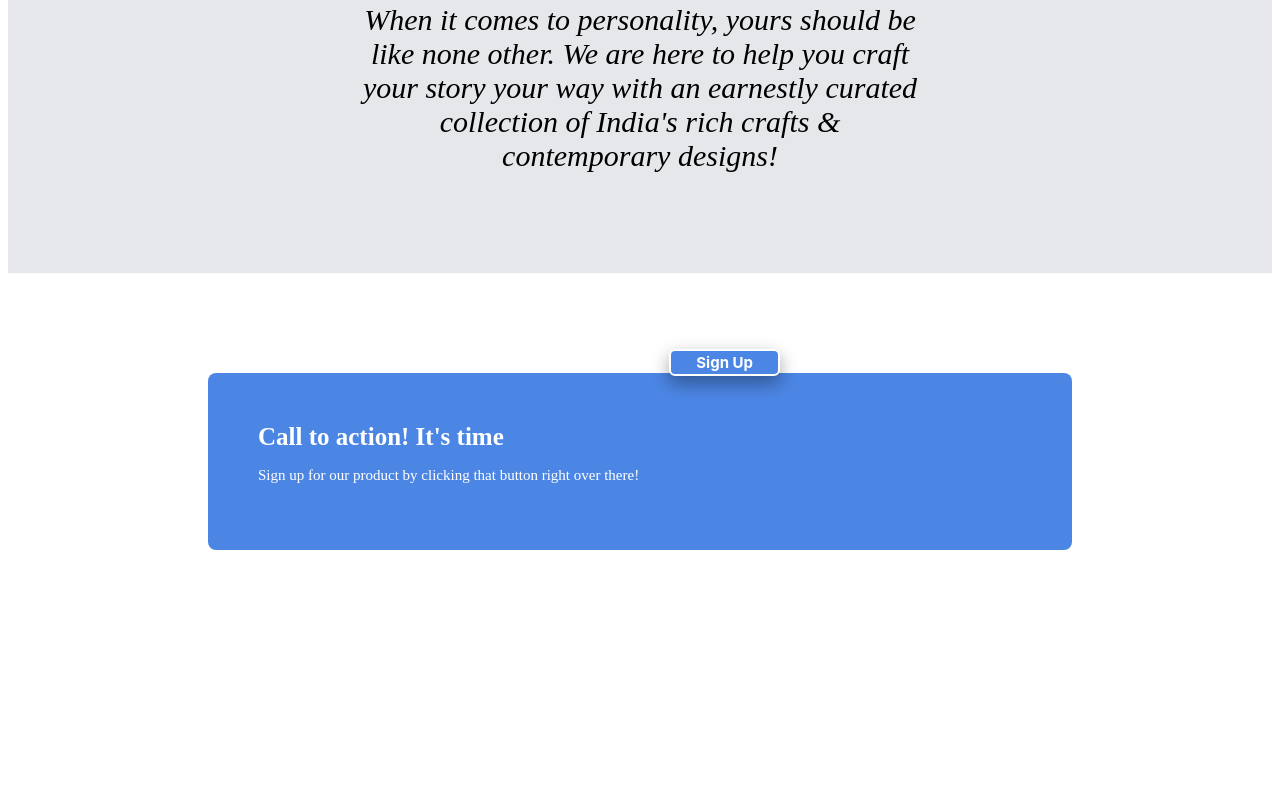
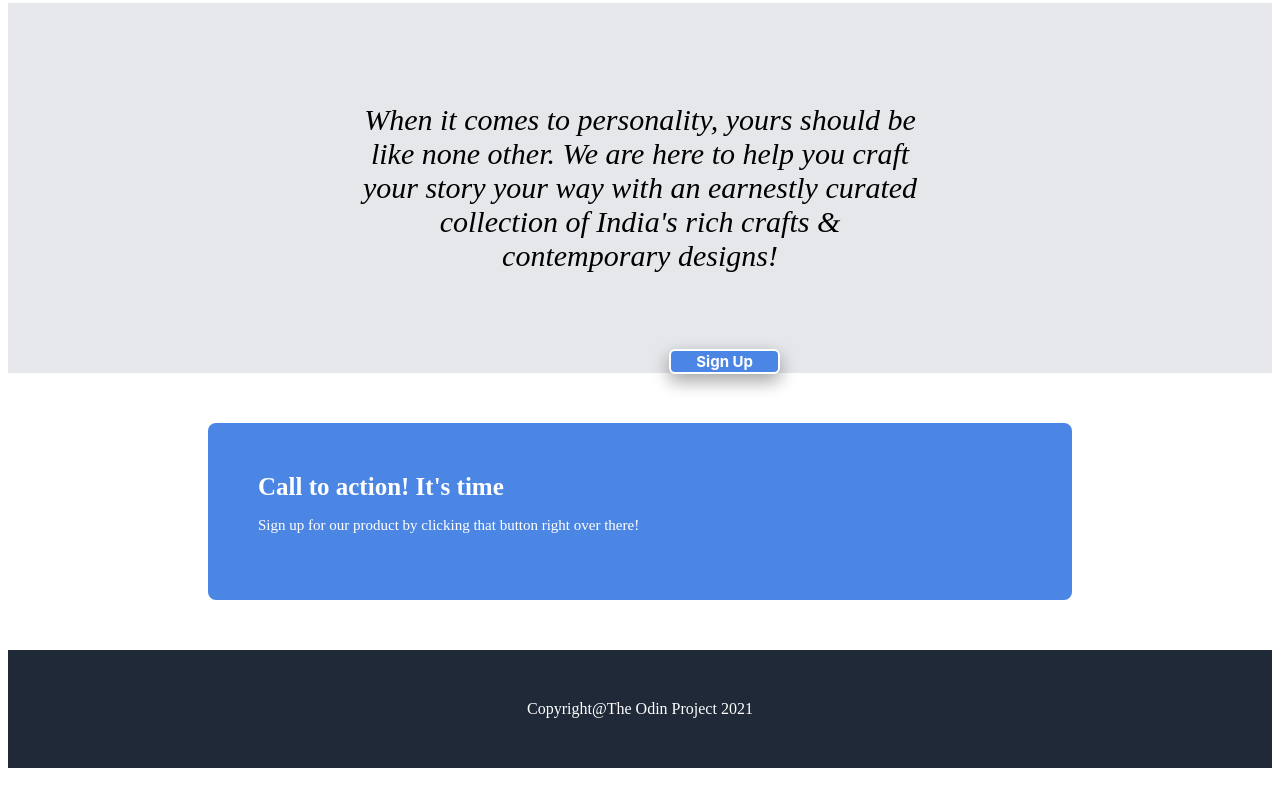
Before and after one commit to gamora12/Landing_page, a plain HTML site: page index.html in a window 1280 px wide. Shown: the part 1106-1912 px from the top of the page. After the commit the page ends 1890 px from the top, so only its background shows below. Drawn offline with Linux system fonts and the light colour scheme.

Commit message:
Add cssstyle

```diff
--- a/cssstyle/styles.css
+++ b/cssstyle/styles.css
@@ -4,7 +4,7 @@
 .header{
     background-color:#1F2937;
     color:white;
-    height:300px;
+    height:400px;
     padding-left:150px;
     margin:0px;
     border:#1F2937;
@@ -46,11 +46,12 @@
 }
 .sign1, .sign2{
     color:white;
+    padding-left:25px;
+    padding-right:25px;
     margin-top: 20px;
     font-family: -apple-system, BlinkMacSystemFont, 'Segoe UI', Roboto, Oxygen, Ubuntu, Cantarell, 'Open Sans', 'Helvetica Neue', sans-serif;
     font-weight: bolder;
     background-color: #4c86e4;
-    padding:2px 10px;
     border-radius: 6px;
     cursor: pointer;
     box-shadow: 0 8px 16px 0 rgba(0,0,0,0.2), 0 6px 20px 0 rgba(0,0,0,0.19);
@@ -118,8 +119,8 @@
     color:white;
     margin-left: 200px;
     margin-right: 200px;
-    margin-top: 100px;
-    margin-bottom:300px;
+    margin-top: 50px;
+    margin-bottom: 50px;
     background-color: #4c86e4;
     border-radius: 8px;
 
@@ -137,8 +138,12 @@
     right:500px;
     top:1435px;
     font-size: 15px;
-    padding-left:25px;
-    padding-right:25px;
     border:2px solid white;
+}
+.final{
+    background-color:#1F2937;
+    color: white;
+    text-align: center;
+    padding:50px;
 
 }
--- a/index.html
+++ b/index.html
@@ -19,7 +19,7 @@
             <p>
             <img id="pin" src="./cssstyle/b0f75350f849ea61a9544aef5411c2e3.jpg">
             <div class="fline">Playing with Pastels</div>
-            <div class="des">We bring to you the most exquisite combination of pastels to adorn your home with </div>
+            <div class="des">We bring to you the most exquisite combination of pastels to adorn your home with love and care </div>
             <button class="sign1">Sign Up</button>
             </p>
         </div>
@@ -46,5 +46,10 @@
         </p>
         <button class="sign2">Sign Up</button></div>
     </div>
+    <p>
+        <div class="final">
+            Copyright@The Odin Project 2021
+        </div>
+    </p>
 </body>
 </html>
```
Also changed, not shown: 1 other file.
